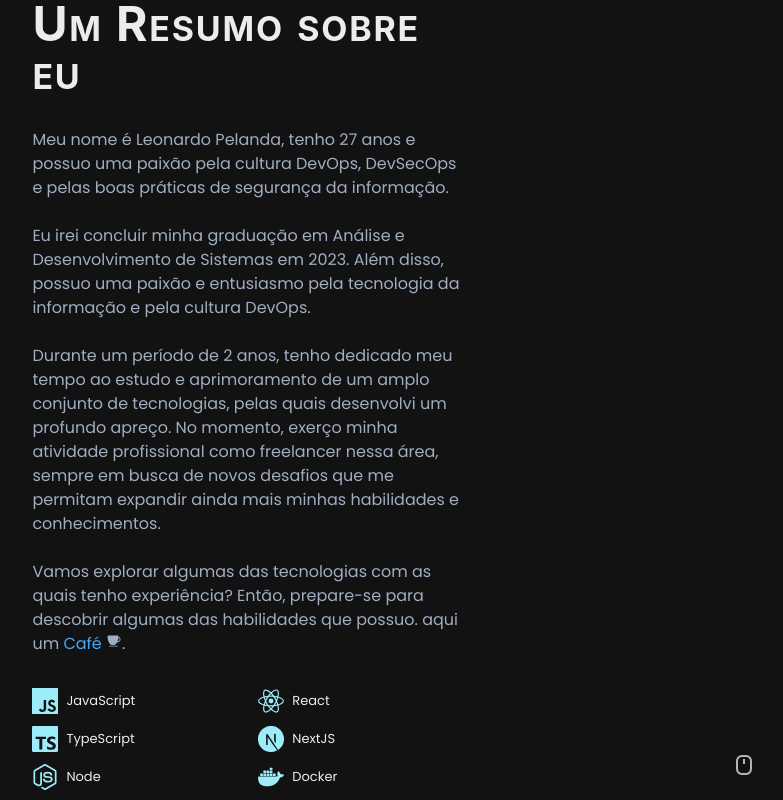
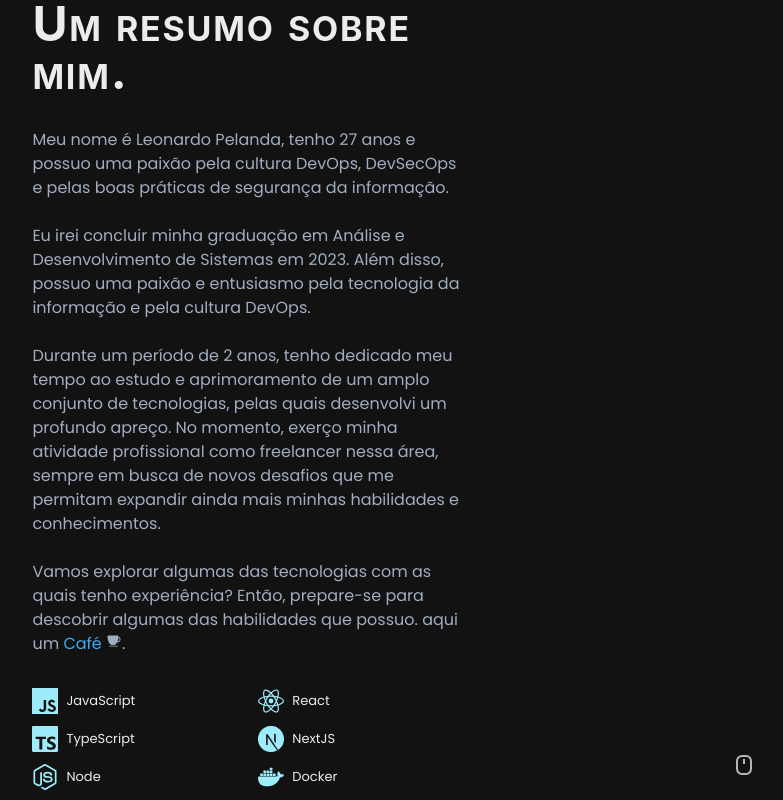
Before and after one commit to Leonardo-009/portfolio, a Next.js app: page / in a window 1280 px wide. Shown: the top 800 px of the page, without its empty margins (486-1269 px from the left). Built offline with nearby package versions, Linux system fonts and the light colour scheme.

Commit message:
corrigido algums erros

```diff
--- a/components/Sections/About/Detail.tsx
+++ b/components/Sections/About/Detail.tsx
@@ -45,7 +45,7 @@ const Detail = ({ onOpen }: ISkillSetModal) => {
           fontVariantCaps: 'small-caps',
         }}
       >
-        Um Resumo sobre eu
+        Um resumo sobre mim.
       </Heading>
       <Text variant="description">
         Meu nome é Leonardo Pelanda, tenho 27 anos e possuo uma paixão pela cultura DevOps, DevSecOps e pelas boas práticas de segurança da informação.<br/><br/>
```
